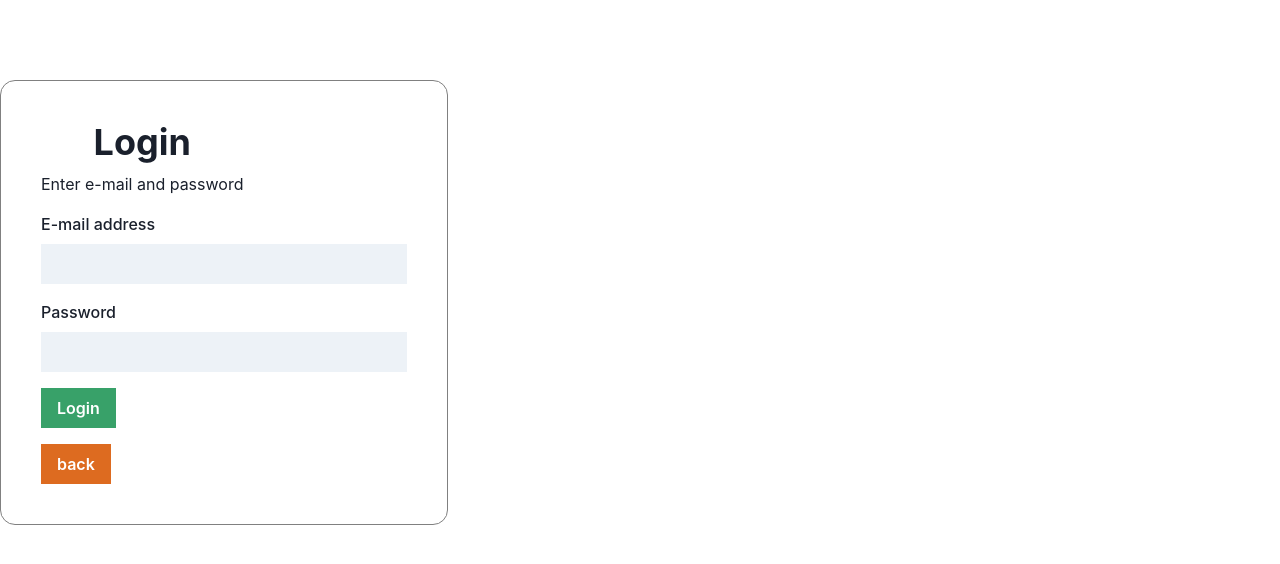
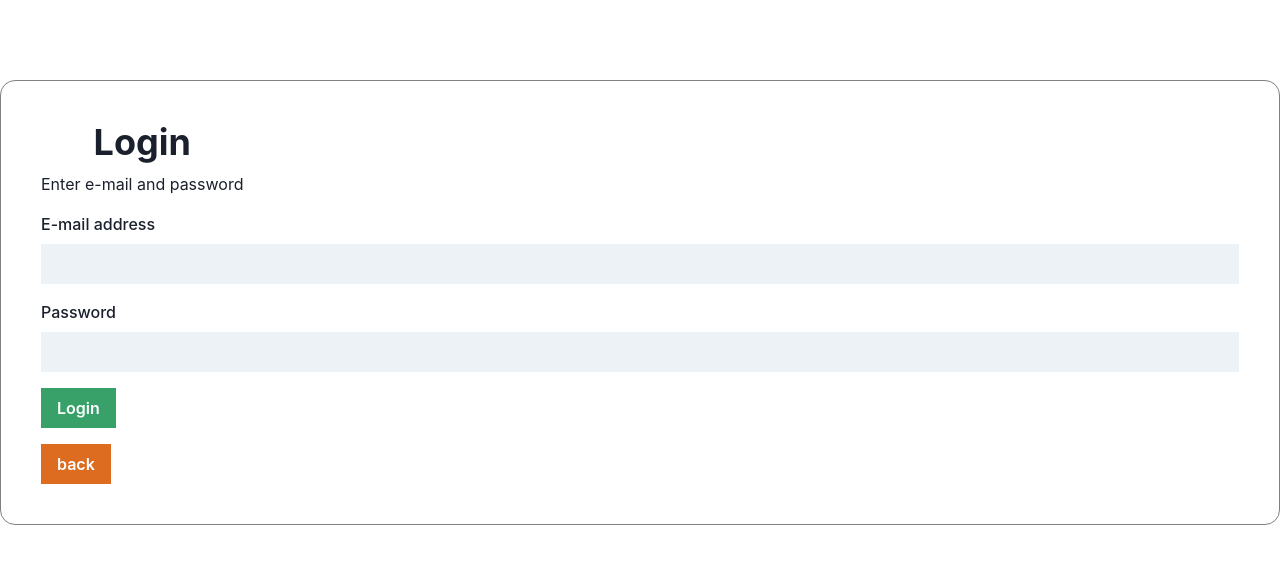
Before and after one commit to delta/dalal-street-bots-2022, a React (Create React App) app in the folder client/: page /login in a window 1280 px wide. Shown: the top 564 px of the page. Built offline with nearby package versions, Linux system fonts and the light colour scheme.

Commit message:
fix:centered the login box

```diff
--- a/client/src/pages/Login.tsx
+++ b/client/src/pages/Login.tsx
@@ -4,11 +4,10 @@ import * as React from 'react';
 export const Login = () => {
     return (
       <div>
-      <Grid container justify="center">
+      <Grid container direction="column" alignItems="center"justify="center">
         <Box
-            w={['full', 'md']}
-            p={[8, 10]}
-            mt={[20, '10vh']}
+            p={[10, 10]}
+            mt={[50, '10vh']}
             border={['none', '1px']}
             borderColor={['', 'gray']}
             borderRadius={15}
```
